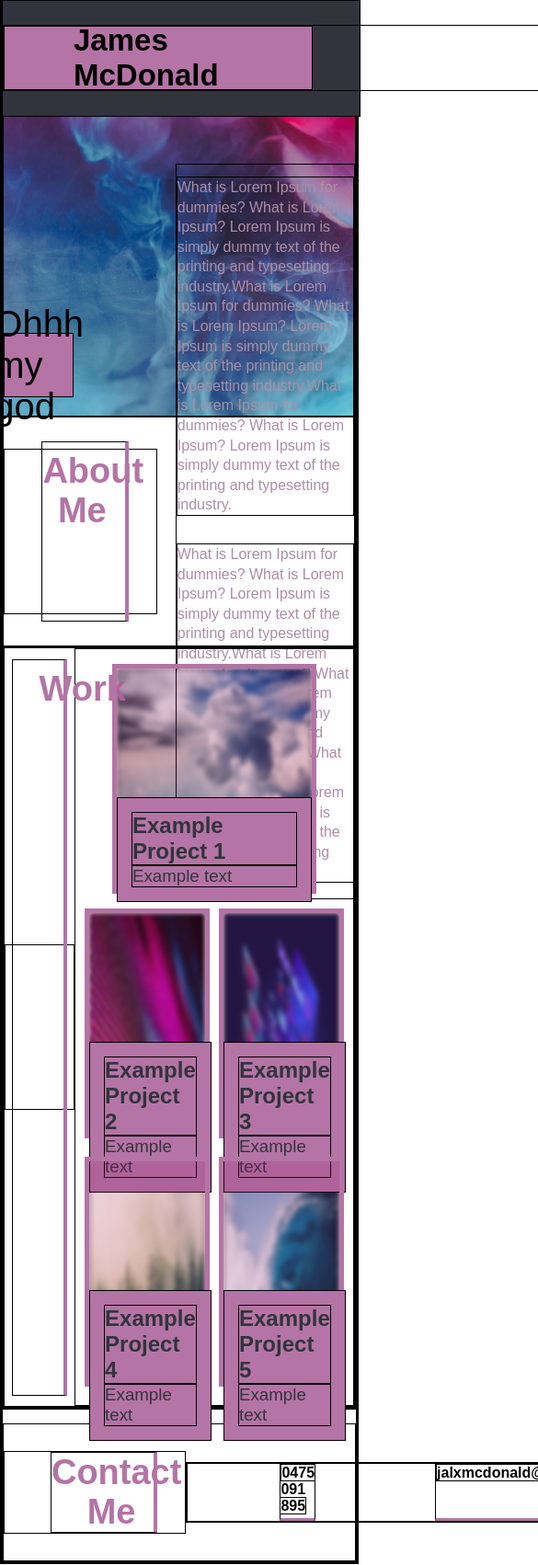
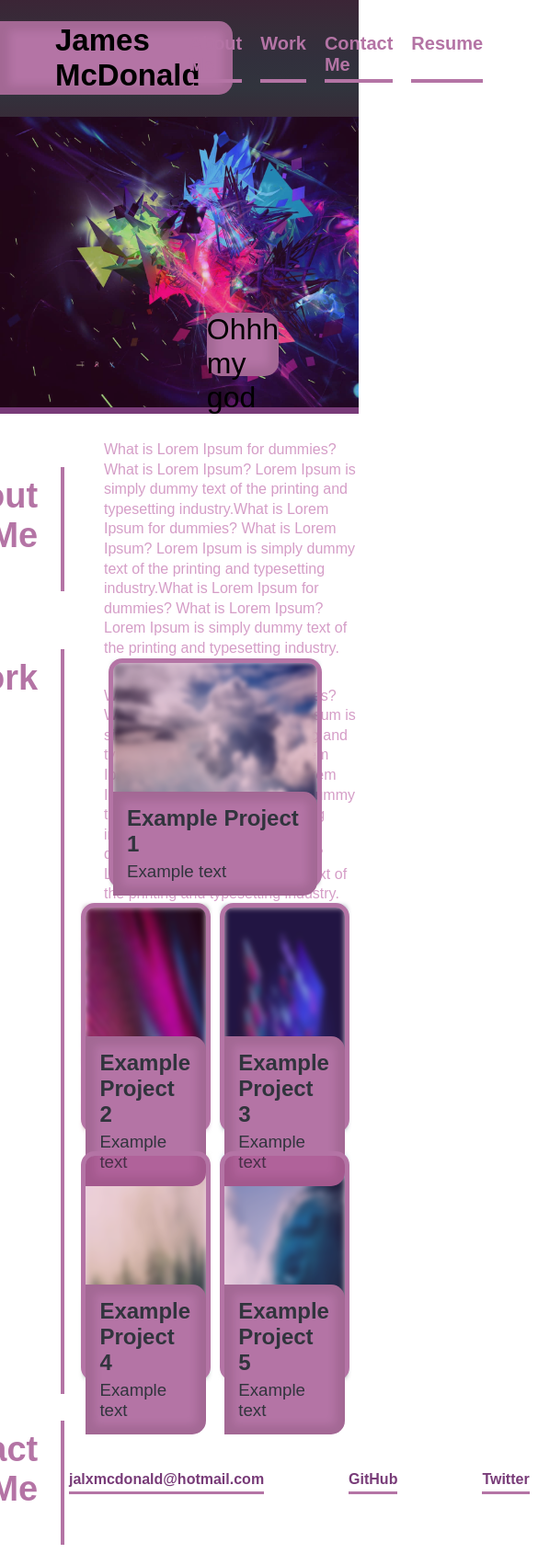
Before and after one commit to jujusoi/JM-Module2Challenge, a plain HTML site: page index.html in a window 390 px wide. Shown: the top 1702 px of the page at 92% size, 585 px wide, since content can reach past the window. Drawn offline with Linux system fonts and the light colour scheme.

Commit message:
added ALL CSS and required pseudos. just needs media queries

```diff
--- a/assets/styles.css
+++ b/assets/styles.css
@@ -1,11 +1,11 @@
 :root {
     --var-light-purple: rgb(180, 116, 165);
-    --var-lighter-purple: rgb(172, 142, 165);
+    --var-lighter-purple: rgb(213, 157, 199);
     --var-bluish-purple: rgb(49,52,61);
 }
 
 * {
-    border: 1px solid black;
+    border: 0px solid transparent;
     font-family: Arial, Helvetica, sans-serif;
 }
 
@@ -18,21 +18,21 @@
     height: 15%;
     background-color: var(--var-bluish-purple);
     z-index: 1;
+    background-image: linear-gradient(to bottom, rgb(59, 37, 54), rgba(55, 43, 56, 0.841), rgba(56, 9, 54, 0.101), rgb(49, 52, 61), rgb(55, 43, 56));
 }
-
 
 #header-name {
     display: flex;
     align-items: center;
-    justify-content: flex-end;
-    margin-right: 700px;
-    padding-left: 75px;
     background-color: var(--var-light-purple);
-    height: 70px;
-    padding-right: 25px;
-    width: 35%;
+    height: 80px;
+    padding-left: 60px;
+    padding-right: 35px;
     font-size: 33px;
     font-weight: bold;
+    box-shadow: inset 0 0 10px 10px rgb(22 3 14 / 10%);
+    border-top-right-radius: 15px;
+    border-bottom-right-radius: 15px;
 }
 #header-name h1 {
     color: var(--var-bluish-purple);
@@ -42,6 +42,7 @@
     justify-content: flex-end;
     align-items: center;
     background-color: transparent;
+    width: 75%;
 }
 
 #nav-links {
@@ -72,9 +73,11 @@ main {
 .hero {
     height: 350px;
     position: relative;
-    background-image: url(./images/splash.jfif);
+    background-image: url(./images/background-splash.jpg);
     background-size: cover;
     z-index: -1;
+    box-shadow: inset 0 0 0 1000px rgba(159, 28, 109, 0.2);
+    border-bottom: 7px solid rgb(120, 59, 120);
 }
 #hero-caption {
     display: flex;
@@ -82,11 +85,14 @@ main {
     align-items: center;
     background-color: var(--var-light-purple);
     width: 20%;
-    height: 70px;
-    font-size: 40px;
+    height: 20%;
+    font-size: 200%;
     float: right;
-    margin-top: 258px;
+    margin-top: 240px;
     margin-right: 87px;
+    flex-wrap: wrap;
+    box-shadow: inset 0 0 10px 10px rgb(22 3 14 / 10%);
+    border-radius: 15px;
 }
 
 .about-me {
@@ -94,33 +100,47 @@ main {
     height: 250px;
     align-items: center;
 }
+
+.about-me-flex {
+    display: flex;
+    align-items: center;
+    justify-content: flex-start;
+    width: 100%;
+    height: 100%;
+    position: relative;
+}
+
 #about-me-header {
+    position: relative;
     display: flex;
-    flex-grow: .55;
-    justify-content: flex-end;
-    padding-right: 30px;
+    justify-content: center;
     height: 180px;
     align-items: center;
+    width: 20%;
 }
 
 #about-me-header h2 {
-    text-align: right;
-    height: 110%;
-    width: 70%;
+    display: flex;
+    justify-content: flex-end;
+    height: 75%;
+    width: 80%;
     font-size: 38px;
-    text-align: right;
-    padding-right: 20px;
+    padding-left: 30%;
+    padding-right: 25px;
     border-right: 4px solid var(--var-light-purple);
     font-weight: bold;
     color: var(--var-light-purple);
     padding-top: 10px;
+    text-align: right;
 }
 
 #about-me-content {
     display: flex;
     flex-wrap: wrap;
-    margin-left: 20px;
+    margin-left: 35px;
     width: 75%;
+    height: 100%;
+    margin-top: 30px;
 }
 
 #about-me-content p {
@@ -176,7 +196,7 @@ main {
 }
 
 
-figcaption {
+.work figcaption {
     position: absolute;
     filter: none;
 }
@@ -192,10 +212,12 @@ figcaption {
 
 
 #work-header h2 {
+    display: flex;
+    justify-content: flex-end;
     height: 450%;
     width: 80%;
     font-size: 38px;
-    padding-left: 38%;
+    padding-left: 30%;
     padding-right: 25px;
     border-right: 4px solid var(--var-light-purple);
     font-weight: bold;
@@ -230,8 +252,13 @@ figcaption {
     width: 100%;
     height: 100%;
     z-index: -1;
-    filter: blur(2.5px);
+    filter: blur(3px);
 }
+
+#work-content figure {
+border-radius: 15px;
+}
+
 .work figcaption {
 top: 140px;
 padding-left: 15px;
@@ -240,52 +267,108 @@ padding-bottom: 15px;
 padding-right: 15px;
 background-color: var(--var-light-purple);
 color: var(--var-bluish-purple);
+box-shadow: inset 0 0 10px 10px rgb(22 3 14 / 10%);
+border-top-right-radius: 15px;
+border-bottom-right-radius: 15px;
 }
 .work figcaption h2 {
     font-weight: bold;
 }
 
+.work h3 {
+    padding-top: 5px;
+}
+
 .footer {
     display: flex;
     align-items: center;
-    height: 150px;
-    margin-top: 15px;
 }
 
+.footer-flex {
+    display: flex;
+    align-items: center;
+    justify-content: center;
+    width: 100%;
+    height: 100%;
+    position: relative;
+}
 
 .contact-me {
+    position: relative;
     display: flex;
-    flex-grow: .3;
-    justify-content: flex-end;
-    padding-right: 30px;
+    justify-content: center;
+    height: 180px;
+    align-items: center;
+    width: 20%;
 }
 .contact-me h2 {
-    width: 70%;
+    display: flex;
+    justify-content: flex-end;
+    height: 75%;
+    width: 80%;
     font-size: 38px;
-    text-align: right;
-    padding-right: 20px;
+    padding-left: 30%;
+    padding-right: 25px;
     border-right: 4px solid var(--var-light-purple);
     font-weight: bold;
     color: var(--var-light-purple);
+    padding-top: 10px;
+    text-align: right;
+}
+
+#footer-links {
+    position: relative;
+    display: flex;
+    width: 100%;
 }
 
 #footer-anchors {
     display: flex;
     flex-direction: row;
+    justify-content: center;
 }
 
+#footer-anchors li:nth-of-type(1n+2) {
+    margin-left: 20%;
+
+}
 
 #footer-anchors li {
-    margin-left: 130px;
     padding-bottom: 4px;
     border-bottom: 3.5px solid var(--var-light-purple);
 }
 
-#footer-anchors li:first-of-type {
-    margin-left: 100px;
-}
 #footer-anchors a {
     text-decoration: none;
     font-weight: bold;
-    color: black;
+    color: rgb(120, 59, 120);
 }
+
+
+#footer-links {
+    display: flex;
+    flex-wrap: wrap;
+    justify-content: space-evenly;
+    padding: 0px;
+    margin: 0px;
+    width: 80%;
+}
+
+#nav-links a:hover, #footer-anchors a:hover {
+    transition: ease-in-out .25s;
+    color: var(--var-lighter-purple);
+}
+#nav-links a:active, #footer-anchors a:active {
+    color: rgba(165, 78, 165, 0.395);
+}
+
+#work-box-1:hover, #work-box-2:hover, #work-box-3:hover, #work-box-4:hover, #work-box-5:hover {
+    cursor: grab;
+    transition: ease-in-out .35s;
+    box-shadow: inset 0 0 0 1000px rgba(103, 16, 70, 0.395);
+}
+#work-box-1:hover figcaption, #work-box-2:hover figcaption, #work-box-3:hover figcaption, #work-box-4:hover figcaption, #work-box-5:hover figcaption {
+    transition: ease-in-out .15s;
+    color: rgb(116, 50, 99);
+    scale: 103%;
+}
--- a/index.html
+++ b/index.html
@@ -16,7 +16,7 @@
         <div class="header-navigation">
             <ul id="nav-links">
                 <li><a href="#hero-caption">About Me</a></li>
-                <li><a href="#work-header">Work</a></li>
+                <li><a href="#work-nav">Work</a></li>
                 <li><a href="#footer-links">Contact Me</a></li>
                 <li><a href="https://www.example.com">Resume</a></li>
             </ul>
@@ -26,6 +26,7 @@
     <main>
         <div class="hero"><figcaption id="hero-caption">Ohhh my god</figcaption></div>
         <section class="about-me">
+            <div class="about-me-flex">
                 <aside id="about-me-header">
                     <h2>About Me</21>
                 </aside>
@@ -33,11 +34,12 @@
                    <p>What is Lorem Ipsum for dummies? What is Lorem Ipsum? Lorem Ipsum is simply dummy text of the printing and typesetting industry.What is Lorem Ipsum for dummies? What is Lorem Ipsum? Lorem Ipsum is simply dummy text of the printing and typesetting industry.What is Lorem Ipsum for dummies? What is Lorem Ipsum? Lorem Ipsum is simply dummy text of the printing and typesetting industry.</p>
                    <p>What is Lorem Ipsum for dummies? What is Lorem Ipsum? Lorem Ipsum is simply dummy text of the printing and typesetting industry.What is Lorem Ipsum for dummies? What is Lorem Ipsum? Lorem Ipsum is simply dummy text of the printing and typesetting industry.What is Lorem Ipsum for dummies? What is Lorem Ipsum? Lorem Ipsum is simply dummy text of the printing and typesetting industry.</p>
                 </div>
+            </div>
         </section>
         <section class="work">
             <div class="work-flex">
                 <aside id="work-header">
-                    <h2>Work</h2>
+                    <h2 id="work-nav">Work</h2>
                 </aside>
                 <div id="work-content">
                     <figure id="work-box-1">
@@ -81,27 +83,29 @@
     </main>
     <footer>
         <section class="footer">
+            <div class="footer-flex">
                 <aside class="contact-me">
                     <h2>Contact Me</h2>
                 </aside>
             <div id="footer-links">
                 <ul id="footer-anchors">
                     <li>
-                    <a href="">0475 091 895</a>
+                        <a href="https://www.example.com">0475091895</a>
                     </li>
                     <li>
-                    <a href="">jalxmcdonald@hotmail.com</a>
+                        <a href="https://www.example.com">jalxmcdonald@hotmail.com</a>
                     </li>
                     <li>
-                    <a href="">GitHub</a>
+                        <a href="https://www.example.com">GitHub</a>
                     </li>
                     <li>
-                    <a href="">Twitter</a>
+                        <a href="https://www.example.com">Twitter</a>
                     </li>
                     <li>
-                    <a href="">Spotify</a>
+                        <a href="https://www.example.com">Spotify</a>
                     </li>
                 </ul>
+            </div>
             </div>
      </section>
     </footer>
```
Also changed, not shown: assets/images/background-splash.jpg (added). Lines whose indentation alone changed are shown as unchanged.
